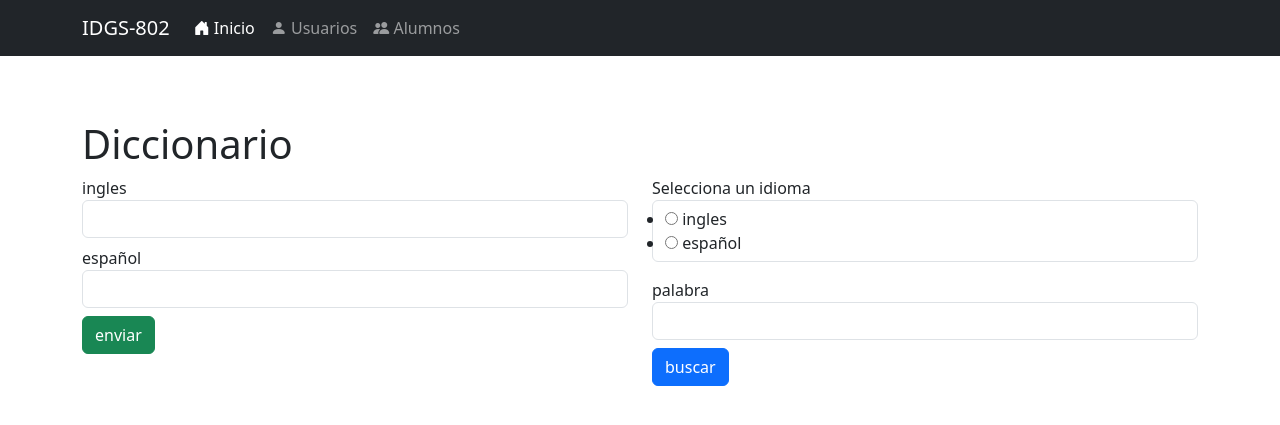
After one commit to IDGS-802-21000388/practicas-parcial1-IDGS802, a Flask app: page /palabras in a window 1280 px wide. The commit adds this page. Shown: the top 425 px of the page. Run offline with Flask 3, Linux system fonts and the light colour scheme; some libraries are stand-ins or nearby versions.

Commit message:
JJMO - 19-feb-24 - Diccionario

```diff
--- a/forms.py
+++ b/forms.py
@@ -1,5 +1,16 @@
-from wtforms import Form
-from wtforms import IntegerField, Field, RadioField, StringField
+from wtforms import Form, validators
+from wtforms import IntegerField, RadioField, StringField
+
+class EnviarForm(Form):
+    ingles = StringField("ingles",
+           [validators.DataRequired(message='El campo es requerido')])
+    espanol = StringField("español",
+            [validators.DataRequired(message='El campo es requerido')])
+
+class BuscarForm(Form):
+    radios = RadioField('Selecciona un idioma', choices=[("ingles","ingles"),("español","español")])
+    palabra = StringField("palabra",
+            [validators.DataRequired(message='El campo es requerido')])
 
 class NumForm(Form):
     x1 = IntegerField("x1")
--- a/main.py
+++ b/main.py
@@ -1,5 +1,6 @@
 from flask import Flask, request, render_template
 import forms, math
+from io import open
 
 app = Flask(__name__)
 
@@ -106,5 +107,38 @@ def signo():
 
     return render_template('signoZodiacal.html', form = signoForm)
 
+@app.route('/palabras', methods=["GET","POST"])
+def palabra():
+    enviar_form = forms.EnviarForm(request.form)
+    buscar_form = forms.BuscarForm(request.form)
+    resultados = ''
+    print(request.form)
+    if request.method == "POST":
+        if 'btnEnviar' in request.form and enviar_form.validate():
+            ingles = enviar_form.ingles.data
+            espanol = enviar_form.espanol.data
+            with open('palabras.txt', 'a') as archivo_texto:
+                archivo_texto.write(f"\n{ingles}:{espanol}")
+
+        elif 'btnBuscar' in request.form and buscar_form.validate():
+            palabra = buscar_form.palabra.data
+            idioma = buscar_form.radios.data
+            with open('palabras.txt', 'r') as archivo_texto:
+                for lineas in archivo_texto.readlines():
+                    partes = lineas.strip().split(":")
+                    if idioma == 'ingles':
+                        if partes[0].lower() == palabra.lower():
+                            resultados = f"Se encontró la palabra: {partes[1]}"
+                            break
+                    elif idioma == 'español':
+                        if partes[1].lower() == palabra.lower():
+                            resultados = f"Se encontró la palabra: {partes[0]}"
+                            break
+                if not resultados:
+                    resultados = "La palabra no existe"
+
+    return render_template('palabras.html', enviar_form=enviar_form, buscar_form=buscar_form, resultados=resultados)
+
+
 if __name__ == '__main__':
     app.run(debug=True)
--- /dev/null
+++ b/palabras.txt
@@ -0,0 +1,5 @@
+purple:morado
+yellow:amarillo
+orange:naranja
+black:negro
+shoes:zapato
--- a/templates/_macros.html
+++ b/templates/_macros.html
@@ -4,3 +4,15 @@
     <td>{{field.label}}</td>
     <dd>{{field(**kwargs)|safe}}</dd>
 {% endmacro %}
+
+{%macro render_field(field)%}
+<td>{{field.label}}</td>
+<dd>{{field(**kwargs)|safe}}</dd>
+{% if field.errors%}
+<ul>
+    {% for error in field.errors%}
+    <li style="color: red;">{{error}}</li>
+    {% endfor%}
+</ul>
+{%endif%}
+{%endmacro%}
--- a/templates/layout.html
+++ b/templates/layout.html
@@ -4,49 +4,57 @@
     <meta charset="UTF-8">
     <meta name="viewport" content="width=device-width, initial-scale=1.0">
     <title>Document</title>
-    <link rel="stylesheet" href="../static/bootstrap/css/bootstrap.min.css">
+    <link href="https://cdn.jsdelivr.net/npm/bootstrap@5.3.2/dist/css/bootstrap.min.css" rel="stylesheet">
+    <link href="https://cdn.jsdelivr.net/npm/bootstrap-icons/font/bootstrap-icons.css" rel="stylesheet"> <!-- Agregamos los íconos de Bootstrap -->
     <style>
         body{
-            padding-top: 60px;
+            padding-top: 4.5rem;
         }
         .tr-head{ background: #dff0d8;}
     </style>
-    <link href="static/bootstrap/css/bootstrap-responsive.min.css" rel="stylesheet">
 </head>
 <body>
-        <div class="navbar navbar-inverse navbar-fixed-top">
-            <div class="navbar-inner">
+    <header>
+        <nav class="navbar navbar-expand-lg navbar-dark bg-dark fixed-top">
             <div class="container">
-                    <a class="brand" href="">
+                <a class="navbar-brand" href="#">
                     IDGS-802
                 </a>
-                    <ul class="nav">
-                        <li class="active">
-                            <a href="">
-                                <i class="icon-home icon-white"></i>
+                <button class="navbar-toggler" type="button" data-bs-toggle="collapse" data-bs-target="#navbarNav" aria-controls="navbarNav" aria-expanded="false" aria-label="Toggle navigation">
+                    <span class="navbar-toggler-icon"></span>
+                </button>
+                <div class="collapse navbar-collapse" id="navbarNav">
+                    <ul class="navbar-nav">
+                        <li class="nav-item">
+                            <a class="nav-link active" aria-current="page" href="#">
+                                <i class="bi bi-house-door-fill"></i>
                                 Inicio
                             </a>
                         </li>
-                        <li>
-                            <a href="">
-                                <i class="icon-home icon-white"></i>
+                        <li class="nav-item">
+                            <a class="nav-link" href="#">
+                                <i class="bi bi-person-fill"></i>
                                 Usuarios
                             </a>
                         </li>
-                        <li>
-                            <a href="">
-                                <i class="icon-home icon-white"></i>
+                        <li class="nav-item">
+                            <a class="nav-link" href="#">
+                                <i class="bi bi-people-fill"></i>
                                 Alumnos
                             </a>
                         </li>
                     </ul>
                 </div>
             </div>
-        </div>
-        <div class="container">
+        </nav>
+    </header>
+
+    <div class="container mt-5">
         {% block content %}
 
         {% endblock %}
     </div>
+
+    <script src="https://cdnjs.cloudflare.com/ajax/libs/bootstrap/5.3.0/js/bootstrap.bundle.min.js"></script>
 </body>
 </html>
--- /dev/null
+++ b/templates/palabras.html
@@ -0,0 +1,24 @@
+{% extends "layout.html" %}
+{% block content %}
+{%import "_macros.html" as macros%}
+    <h1>Diccionario</h1>
+    <div class="row">
+        <div class="col-md-6">
+            <form action="" method="POST" novalidate>
+                {{ macros.render_field(enviar_form.ingles, class="form-control")}}
+                {{ macros.render_field(enviar_form.espanol, class="form-control")}}
+                <input type="submit" class="btn btn-success" name="btnEnviar" value="enviar">
+            </form>
+        </div>
+        <div class="col-md-6">
+            <form action="" method="POST" novalidate>
+                {{ macros.render_field(buscar_form.radios, class="form-control")}}
+                {{ macros.render_field(buscar_form.palabra, class="form-control")}}
+                <input type="submit" class="btn btn-primary" name="btnBuscar" value="buscar">
+            </form>
+        </div>
+    </div>
+    {% if resultados %}
+        <p>{{ resultados }}</p>
+    {% endif %}
+{% endblock %}
```
Lines whose indentation alone changed are shown as unchanged.
